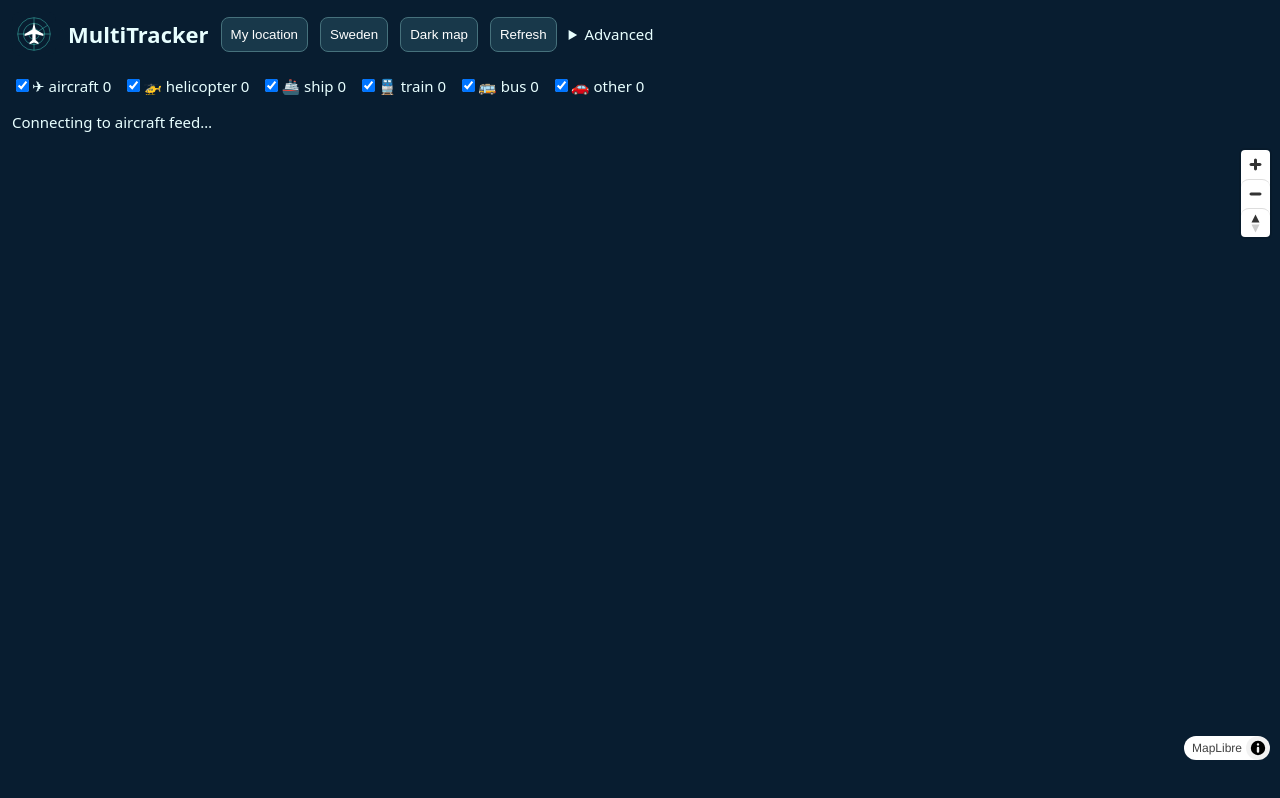
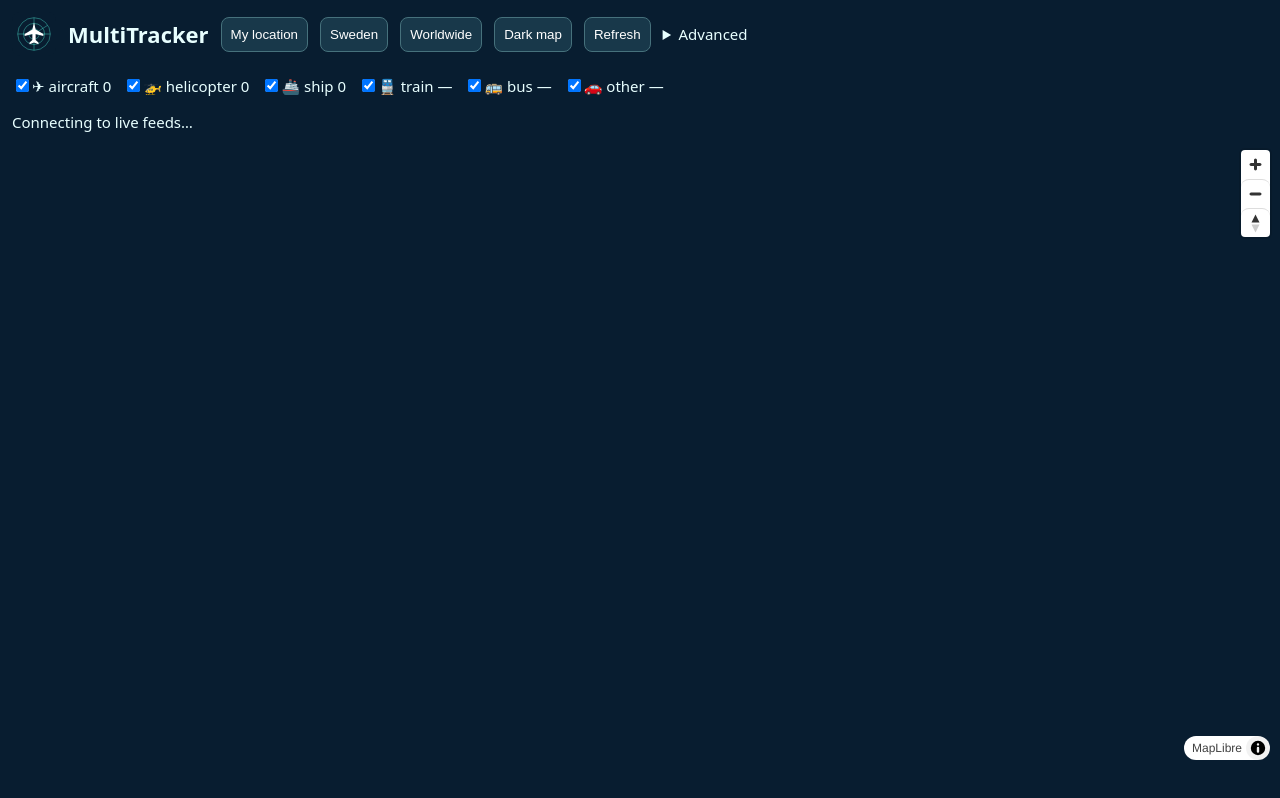
Before and after one commit to Backroadops/MultiTracker, a plain HTML site: page web/index.html in a window 1280 px wide. Drawn offline with nearby package versions, Linux system fonts and the light colour scheme; no server answers.

Commit message:
Add world map navigation, viewport refresh and separate vessel and aircraft clusters

```diff
--- a/web/index.html
+++ b/web/index.html
@@ -1,11 +1,48 @@
 <!doctype html><html lang="en"><head><meta charset="utf-8"><meta name="viewport" content="width=device-width,initial-scale=1"><title>MultiTracker</title><link rel="stylesheet" href="https://unpkg.com/maplibre-gl@4.7.1/dist/maplibre-gl.css"><script src="https://unpkg.com/maplibre-gl@4.7.1/dist/maplibre-gl.js"></script><style>
-*{box-sizing:border-box}body{margin:0;background:#081d30;color:#e8ffff;font:15px system-ui}header{padding:12px;display:flex;gap:12px;align-items:center;flex-wrap:wrap}h1{font-size:22px;margin:0}button,input{background:#18384a;color:white;border:1px solid #46717c;border-radius:8px;padding:9px}button{cursor:pointer}#map{height:calc(100dvh - 170px);min-height:300px}#filters{display:flex;flex-wrap:wrap;gap:12px;padding:8px 12px}#status{padding:8px 12px}#url{width:min(300px,70vw)}.marker{font-size:24px;cursor:pointer;text-shadow:0 0 5px white}.maplibregl-popup-content{color:#081d30}</style></head><body><header><svg width="44" height="44" viewBox="0 0 108 108"><rect width="108" height="108" rx="20" fill="#081d30"/><g fill="none" stroke="#4de8d4"><circle cx="54" cy="54" r="40"/><circle cx="54" cy="54" r="26"/><circle cx="54" cy="54" r="13"/><path d="M14 54H94M54 14V94M54 54L87 33"/></g><path fill="white" d="M54 25L58 43 77 54 77 59 58 54 58 69 65 75 65 79 54 75 43 79 43 75 50 69 50 54 31 59 31 54 50 43Z"/></svg><h1>MultiTracker</h1><button id="gps">My location</button><button id="sweden">Sweden</button><button id="theme">Dark map</button><button id="connect">Refresh</button><details><summary>Advanced</summary><input id="url" value="https://multitracker-api.onrender.com" placeholder="Optional HTTPS backend URL"></details></header><div id="filters"></div><div id="status" role="status">Connecting to aircraft feed…</div><div id="map"></div><script>
+*{box-sizing:border-box}body{margin:0;background:#081d30;color:#e8ffff;font:15px system-ui}header{padding:12px;display:flex;gap:12px;align-items:center;flex-wrap:wrap}h1{font-size:22px;margin:0}button,input{background:#18384a;color:white;border:1px solid #46717c;border-radius:8px;padding:9px}button{cursor:pointer}#map{height:calc(100dvh - 170px);min-height:300px}#filters{display:flex;flex-wrap:wrap;gap:12px;padding:8px 12px}#status{padding:8px 12px}#url{width:min(300px,70vw)}.marker{font-size:24px;cursor:pointer;text-shadow:0 0 5px white}.maplibregl-popup-content{color:#081d30}</style></head><body><header><svg width="44" height="44" viewBox="0 0 108 108"><rect width="108" height="108" rx="20" fill="#081d30"/><g fill="none" stroke="#4de8d4"><circle cx="54" cy="54" r="40"/><circle cx="54" cy="54" r="26"/><circle cx="54" cy="54" r="13"/><path d="M14 54H94M54 14V94M54 54L87 33"/></g><path fill="white" d="M54 25L58 43 77 54 77 59 58 54 58 69 65 75 65 79 54 75 43 79 43 75 50 69 50 54 31 59 31 54 50 43Z"/></svg><h1>MultiTracker</h1><button id="gps">My location</button><button id="sweden">Sweden</button><button id="world">Worldwide</button><button id="theme">Dark map</button><button id="connect">Refresh</button><details><summary>Advanced</summary><input id="url" value="https://multitracker-api.onrender.com" placeholder="Optional HTTPS backend URL"></details></header><div id="filters"></div><div id="status" role="status">Connecting to live feeds…</div><div id="map"></div><script>
 const types={aircraft:'✈',helicopter:'🚁',ship:'🚢',train:'🚆',bus:'🚌',other:'🚗'};
 const filters=document.getElementById('filters'),status=document.getElementById('status'),url=document.getElementById('url');let data=[],markers=[],generation=0,lastRequest=0,dark=false;const counts={};const colors={aircraft:"#087eaa",helicopter:"#a855f7",ship:"#2563eb",train:"#d97706",bus:"#15803d",other:"#64748b"};const enabled=new Set(Object.keys(types));
 for(const [type,icon] of Object.entries(types)){const label=document.createElement('label'),box=document.createElement('input');box.type='checkbox';box.checked=true;box.onchange=()=>{box.checked?enabled.add(type):enabled.delete(type);draw()};const count=document.createElement('span');counts[type]=count;label.append(box,icon+' '+type+' ',count);filters.append(label)}
 const map=new maplibregl.Map({container:'map',style:'https://tiles.openfreemap.org/styles/liberty',center:[18.06,59.33],zoom:6});map.addControl(new maplibregl.NavigationControl());
-function draw(){for(const t of Object.keys(types))counts[t].textContent=(t==="aircraft"||t==="helicopter"||url.value.trim())?String(data.filter(v=>v.type===t).length):"—";markers.forEach(m=>m.remove());markers=[];for(const v of data){if(!enabled.has(v.type)||!Number.isFinite(v.longitude)||!Number.isFinite(v.latitude))continue;const el=document.createElement('div');el.className='marker';el.textContent=types[v.type];el.style.color=colors[v.type];el.style.background='white';el.style.border='2px solid '+colors[v.type];el.style.borderRadius='50%';el.style.padding='3px';const info=document.createElement('div');info.textContent=(v.label||v.id)+' · '+v.type+' · '+(v.speed_kmh??'—')+' km/h';markers.push(new maplibregl.Marker({element:el}).setLngLat([v.longitude,v.latitude]).setPopup(new maplibregl.Popup().setDOMContent(info)).addTo(map))}}
-async function refresh(){if(Date.now()-lastRequest<60000)return;lastRequest=Date.now();const seq=++generation;try{const c=map.getCenter();let endpoint;if(url.value.trim()){const base=new URL(url.value);if(base.protocol!=='https:')throw Error('Use HTTPS');endpoint=new URL(base.href.replace(/\/$/,'')+'/vehicles');endpoint.search=new URLSearchParams({lat:c.lat,lon:c.lng});}else{endpoint='https://api.adsb.lol/v2/lat/'+c.lat.toFixed(3)+'/lon/'+c.lng.toFixed(3)+'/dist/150';}const r=await fetch(endpoint,{signal:AbortSignal.timeout(15000)});if(!r.ok)throw Error('HTTP '+r.status);const result=await r.json();if(seq!==generation)return;data=url.value.trim()?result:(result.ac||[]).filter(a=>Number.isFinite(a.lat)&&Number.isFinite(a.lon)).map(a=>({id:a.hex,label:(a.flight||a.r||a.hex||'Aircraft').trim(),type:a.category==='A7'?'helicopter':'aircraft',latitude:a.lat,longitude:a.lon,speed_kmh:Number.isFinite(a.gs)?Math.round(a.gs*1.852):null}));if(!Array.isArray(data))throw Error('Invalid response');draw();status.textContent=data.length+' vehicles · '+new Date().toLocaleTimeString()+(url.value.trim()?' · Backend':' · ADS-B · Other feeds not connected');}catch(e){if(seq!==generation)return;data=[];draw();status.textContent='Live feed unavailable: '+e.message+' · Retry in 60 seconds';}}
+function draw(){
+ for(const t of Object.keys(types))counts[t].textContent=['aircraft','helicopter','ship'].includes(t)?String(data.filter(v=>v.type===t).length):'—';
+ if(!map.isStyleLoaded()&&!map.getSource('live-ship'))return;
+ for(const [group,test] of [['ship',v=>v.type==='ship'],['air',v=>v.type==='aircraft'||v.type==='helicopter']]){
+ const id='live-'+group, color=group==='ship'?'#2563eb':'#087eaa';
+ const geo={type:'FeatureCollection',features:data.filter(v=>test(v)&&enabled.has(v.type)&&Number.isFinite(v.longitude)&&Number.isFinite(v.latitude)).map(v=>({type:'Feature',geometry:{type:'Point',coordinates:[v.longitude,v.latitude]},properties:{...v,icon:types[v.type]}}))};
+ if(map.getSource(id)){map.getSource(id).setData(geo);continue;}
+ map.addSource(id,{type:'geojson',data:geo,cluster:true,clusterRadius:48,clusterMaxZoom:11});
+ map.addLayer({id:id+'-cluster',type:'circle',source:id,filter:['has','point_count'],paint:{'circle-color':color,'circle-radius':['step',['get','point_count'],16,20,22,100,28],'circle-stroke-color':'white','circle-stroke-width':2}});
+ map.addLayer({id:id+'-count',type:'symbol',source:id,filter:['has','point_count'],layout:{'text-field':['get','point_count_abbreviated'],'text-size':13},paint:{'text-color':'white'}});
+ map.addLayer({id:id+'-point',type:'circle',source:id,filter:['!',['has','point_count']],paint:{'circle-radius':7,'circle-color':color,'circle-stroke-color':'white','circle-stroke-width':2}});
+ map.addLayer({id:id+'-symbol',type:'symbol',source:id,filter:['!',['has','point_count']],layout:{'text-field':['get','icon'],'text-size':15,'text-allow-overlap':true}});
+ }
+}
+for(const group of ['ship','air']){
+ const id='live-'+group;
+ map.on('click',id+'-cluster',async e=>{const f=e.features[0];const zoom=await map.getSource(id).getClusterExpansionZoom(f.properties.cluster_id);map.easeTo({center:f.geometry.coordinates,zoom});});
+ map.on('click',id+'-point',e=>{const f=e.features[0],v=f.properties,info=document.createElement('div');info.textContent=(v.label||v.id)+' · '+v.type+' · '+(v.speed_kmh??'—')+' km/h · '+(v.source||'');new maplibregl.Popup().setLngLat(f.geometry.coordinates).setDOMContent(info).addTo(map);});
+}
+map.on('style.load',draw);
+let timer,controller;
+async function refresh(){
+ const seq=++generation;
+ if(controller)controller.abort();controller=new AbortController();
+ try{
+ const b=map.getBounds(),span=b.getEast()-b.getWest(),norm=x=>((x+180)%360+360)%360-180;
+ const endpoint=new URL((url.value.trim()||'https://multitracker-api.onrender.com').replace(/\/$/,'')+'/map/vehicles');
+ if(endpoint.protocol!=='https:')throw Error('Use HTTPS');
+ endpoint.search=new URLSearchParams({south:Math.max(-90,b.getSouth()),north:Math.min(90,b.getNorth()),west:span>=360?-180:norm(b.getWest()),east:span>=360?180:norm(b.getEast())});
+ status.textContent='Loading map area…';
+ const timeout=setTimeout(()=>controller.abort(),40000);
+ let r;try{r=await fetch(endpoint,{signal:controller.signal});}finally{clearTimeout(timeout);}
+ if(!r.ok)throw Error('HTTP '+r.status);const result=await r.json();if(seq!==generation)return;
+ data=result.vehicles;draw();
+ status.textContent=data.length+' vehicles · AIS: '+result.ais_status+' · Aircraft: '+(result.aircraft_status==='cached_regions_only'?'cached regions only — zoom in for live data':result.aircraft_status)+' · '+new Date().toLocaleTimeString();
+ }catch(e){if(seq===generation){data=[];draw();status.textContent='Live feed unavailable: '+e.message;}}
+}
+map.on('moveend',()=>{clearTimeout(timer);timer=setTimeout(refresh,1500)});
+document.getElementById('world').onclick=()=>map.flyTo({center:[0,20],zoom:1});
 document.getElementById('theme').onclick=()=>{dark=!dark;map.setStyle('https://tiles.openfreemap.org/styles/'+(dark?'dark':'liberty'));document.getElementById('theme').textContent=dark?'Light map':'Dark map';};
 document.getElementById('connect').onclick=refresh;document.getElementById('sweden').onclick=()=>map.flyTo({center:[18.06,59.33],zoom:6});document.getElementById('gps').onclick=()=>navigator.geolocation.getCurrentPosition(p=>map.flyTo({center:[p.coords.longitude,p.coords.latitude],zoom:11}),e=>status.textContent=e.message);map.once("load",refresh);setInterval(()=>{if(!document.hidden)refresh()},60000);draw();
 </script></body></html>
```
